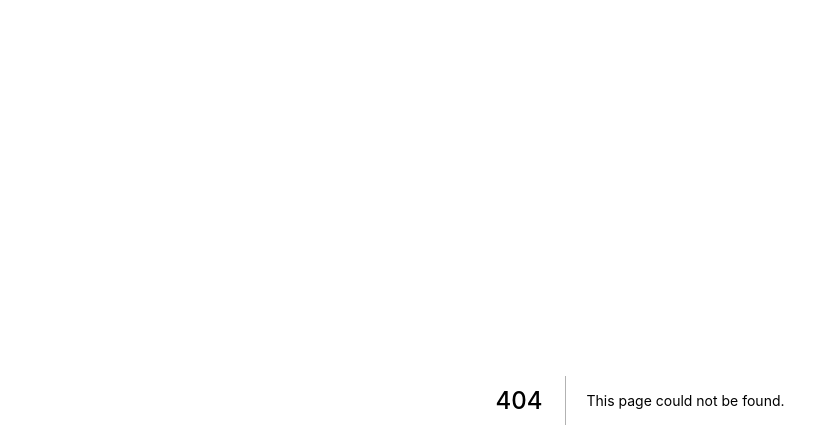
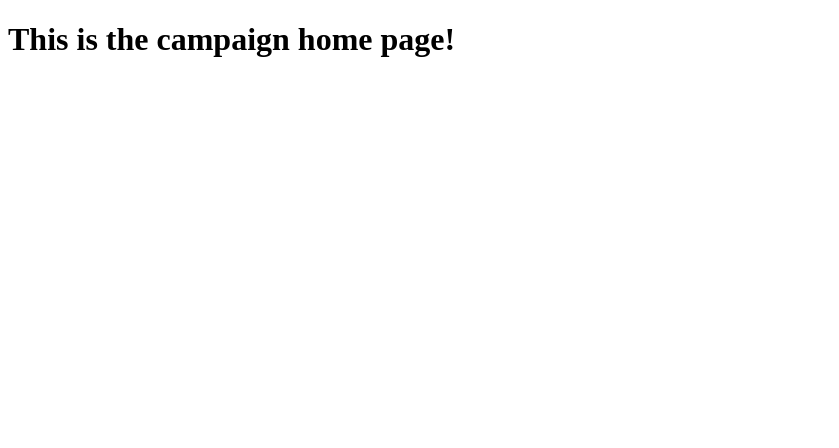
Before and after one commit to lancexhudson/kickstarterCampaign, a Next.js app: page / in a window 1280 px wide. Before the commit this address had no page. Shown: the top 448 px of the page, without its empty margins (0-839 px from the left). Built offline with nearby package versions, Linux system fonts and the light colour scheme.

Commit message:
react pages

```diff
--- /dev/null
+++ b/pages/index.js
@@ -0,0 +1,8 @@
+import React from 'react';
+
+export default () => {
+
+return <h1>This is the campaign home page!</h1>;
+
+};
+// npm run dev
```
Also changed, not shown: pages/campaign.js (deleted, +0 -7 lines).
